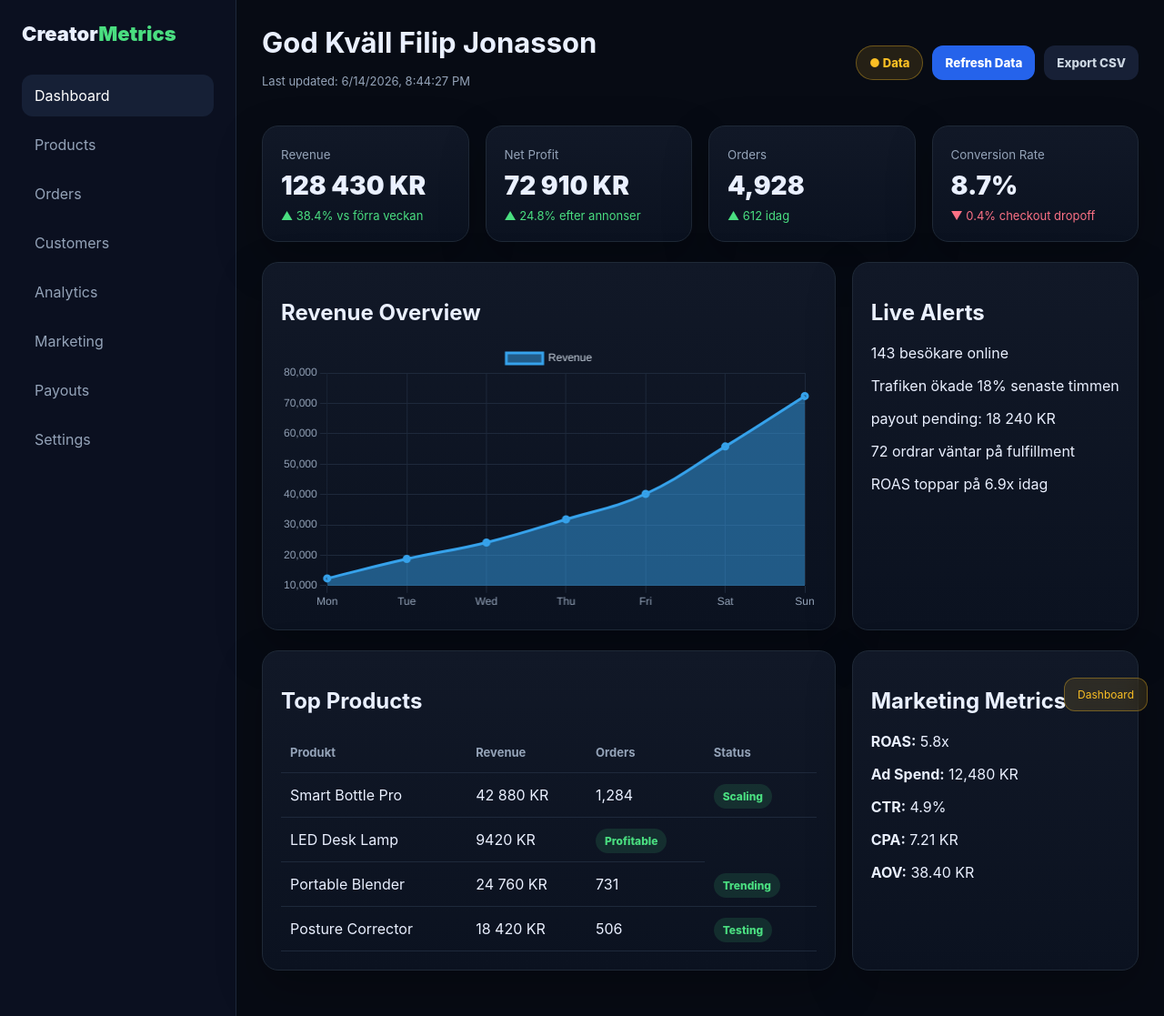
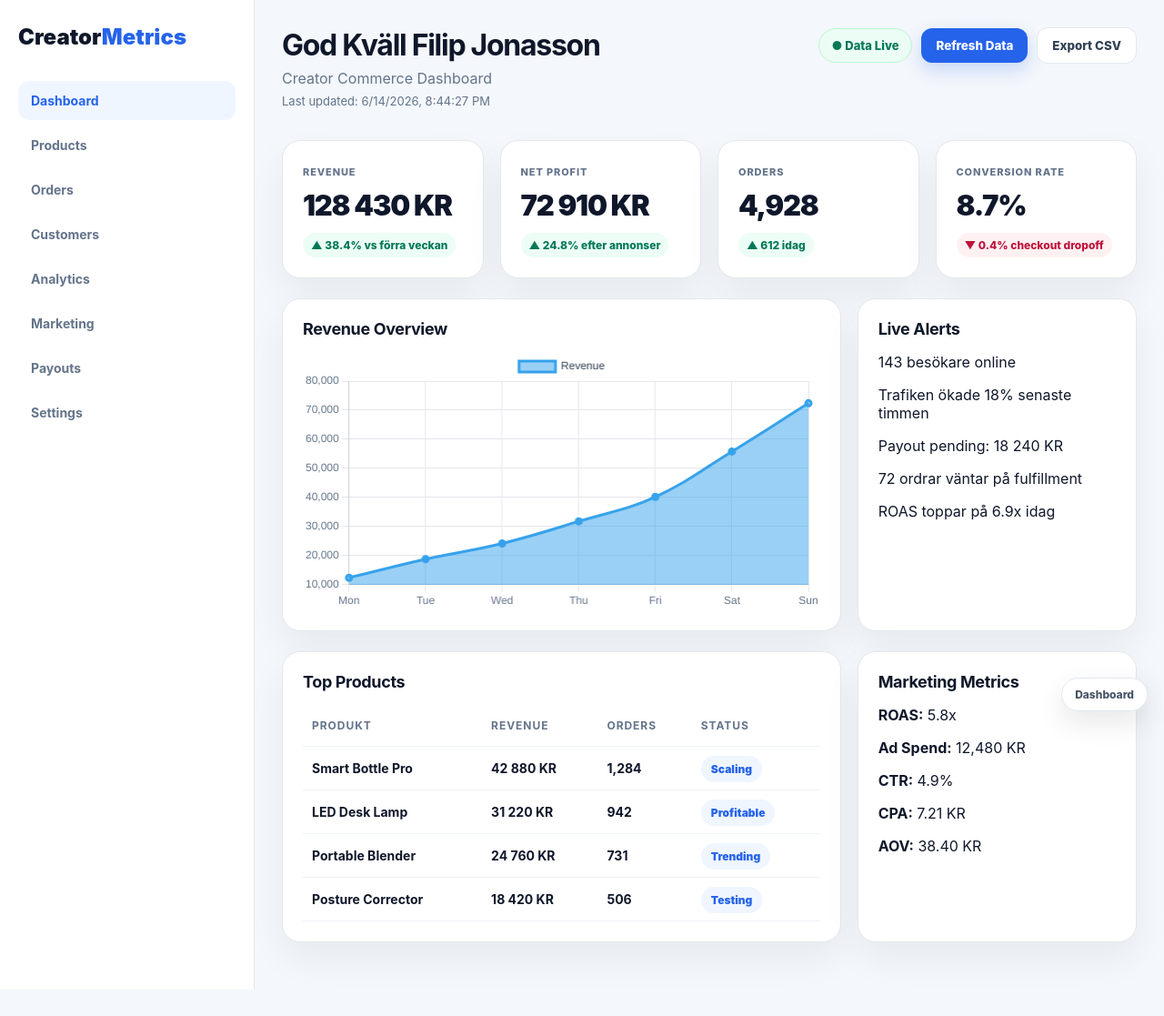
Before and after one commit to cfjonasson/larp, a plain HTML site: page index.html in a window 1280 px wide. Shown: the whole page at 91% size. After the commit the page ends 1088 px from the top, so only its background shows below. Drawn offline with nearby package versions, Linux system fonts and the light colour scheme.

Commit message:
Refactor index.html styles and content for clarity

```diff
--- a/index.html
+++ b/index.html
@@ -5,92 +5,122 @@
   <meta name="viewport" content="width=device-width, initial-scale=1.0" />
   <title>Creator Commerce Dashboard</title>
   <script src="https://cdn.jsdelivr.net/npm/chart.js"></script>
+
   <style>
-    * { box-sizing: border-box; font-family: Inter, system-ui, sans-serif; }
+    * {
+      box-sizing: border-box;
+      font-family: Inter, ui-sans-serif, system-ui, -apple-system, BlinkMacSystemFont, "Segoe UI", sans-serif;
+    }
 
     body {
       margin: 0;
-      background: #070b14;
-      color: #eaf0ff;
+      background: #f4f7fb;
+      color: #0f172a;
     }
 
     .app {
       display: grid;
-      grid-template-columns: 260px 1fr;
+      grid-template-columns: 280px 1fr;
       min-height: 100vh;
     }
 
     aside {
-      background: #0b1020;
-      border-right: 1px solid #1e293b;
-      padding: 24px;
+      background: #ffffff;
+      border-right: 1px solid #e5e7eb;
+      padding: 26px 20px;
     }
 
     .logo {
-      font-size: 22px;
+      font-size: 24px;
       font-weight: 900;
-      margin-bottom: 32px;
+      margin-bottom: 34px;
+      color: #0f172a;
     }
 
-    .logo span { color: #4ade80; }
+    .logo span {
+      color: #2563eb;
+    }
 
     nav a {
-      display: block;
+      display: flex;
+      align-items: center;
       padding: 13px 14px;
-      margin-bottom: 8px;
+      margin-bottom: 6px;
       border-radius: 12px;
-      color: #94a3b8;
+      color: #64748b;
       text-decoration: none;
+      font-weight: 700;
+      font-size: 14px;
     }
 
-    nav a.active, nav a:hover {
-      background: #162036;
-      color: white;
+    nav a.active,
+    nav a:hover {
+      background: #eff6ff;
+      color: #2563eb;
     }
 
-    main { padding: 28px; }
+    main {
+      padding: 30px;
+    }
 
     .topbar {
       display: flex;
       justify-content: space-between;
-      align-items: center;
+      align-items: flex-start;
       margin-bottom: 28px;
-      gap: 16px;
+      gap: 18px;
     }
 
-    h1 { margin: 0; font-size: 31px; }
+    h1 {
+      margin: 0;
+      font-size: 32px;
+      letter-spacing: -0.04em;
+    }
 
-    .muted { color: #94a3b8; }
+    h2 {
+      margin-top: 0;
+      font-size: 18px;
+      letter-spacing: -0.02em;
+    }
+
+    .muted {
+      color: #64748b;
+      margin: 7px 0;
+    }
+
+    .actions {
+      display: flex;
+      gap: 10px;
+      flex-wrap: wrap;
+      align-items: center;
+    }
 
     .demo-badge {
-      background: rgba(251, 191, 36, .12);
-      color: #fbbf24;
-      border: 1px solid rgba(251, 191, 36, .35);
+      background: #ecfdf5;
+      color: #047857;
+      border: 1px solid #bbf7d0;
       padding: 10px 14px;
       border-radius: 999px;
       font-weight: 800;
       font-size: 13px;
     }
 
-    .actions {
-      display: flex;
-      gap: 10px;
-      flex-wrap: wrap;
-    }
-
     button {
       background: #2563eb;
       color: white;
       border: none;
-      padding: 11px 14px;
+      padding: 11px 16px;
       border-radius: 12px;
       font-weight: 800;
       cursor: pointer;
+      box-shadow: 0 8px 20px rgba(37, 99, 235, 0.22);
     }
 
     button.secondary {
-      background: #172036;
-      color: #cbd5e1;
+      background: #ffffff;
+      color: #334155;
+      border: 1px solid #e2e8f0;
+      box-shadow: none;
     }
 
     .grid {
@@ -101,23 +131,47 @@
     }
 
     .card {
-      background: linear-gradient(180deg, #111827, #0b1220);
-      border: 1px solid #1f2937;
-      border-radius: 18px;
-      padding: 20px;
-      box-shadow: 0 20px 50px rgba(0,0,0,.25);
+      background: #ffffff;
+      border: 1px solid #e5e7eb;
+      border-radius: 20px;
+      padding: 22px;
+      box-shadow: 0 18px 40px rgba(15, 23, 42, 0.06);
     }
 
-    .card small { color: #94a3b8; }
+    .card small {
+      color: #64748b;
+      font-weight: 800;
+      text-transform: uppercase;
+      font-size: 11px;
+      letter-spacing: .08em;
+    }
 
     .value {
-      font-size: 28px;
-      font-weight: 900;
-      margin-top: 8px;
+      font-size: 31px;
+      font-weight: 950;
+      margin-top: 10px;
+      letter-spacing: -0.04em;
     }
 
-    .up { color: #4ade80; font-size: 13px; margin-top: 8px; }
-    .down { color: #fb7185; font-size: 13px; margin-top: 8px; }
+    .up,
+    .down {
+      display: inline-flex;
+      margin-top: 12px;
+      padding: 6px 9px;
+      border-radius: 999px;
+      font-size: 12px;
+      font-weight: 800;
+    }
+
+    .up {
+      color: #047857;
+      background: #ecfdf5;
+    }
+
+    .down {
+      color: #be123c;
+      background: #fff1f2;
+    }
 
     .content {
       display: grid;
@@ -126,51 +180,89 @@
       margin-bottom: 22px;
     }
 
-    canvas { width: 100% !important; max-height: 330px; }
+    canvas {
+      width: 100% !important;
+      max-height: 330px;
+    }
 
     table {
       width: 100%;
       border-collapse: collapse;
+      font-size: 14px;
     }
 
-    th, td {
-      padding: 14px 10px;
-      border-bottom: 1px solid #1e293b;
+    th,
+    td {
+      padding: 15px 10px;
+      border-bottom: 1px solid #eef2f7;
       text-align: left;
     }
 
     th {
-      color: #94a3b8;
-      font-size: 13px;
+      color: #64748b;
+      font-size: 12px;
+      text-transform: uppercase;
+      letter-spacing: .08em;
+    }
+
+    td {
+      color: #0f172a;
+      font-weight: 650;
     }
 
     .pill {
-      padding: 6px 10px;
+      padding: 7px 11px;
       border-radius: 999px;
       font-size: 12px;
-      font-weight: 800;
-      background: rgba(74, 222, 128, .13);
-      color: #4ade80;
+      font-weight: 900;
+      background: #eff6ff;
+      color: #2563eb;
     }
 
     .footer-note {
       position: fixed;
       right: 18px;
       bottom: 18px;
-      background: rgba(251, 191, 36, .12);
-      color: #fbbf24;
-      border: 1px solid rgba(251, 191, 36, .35);
+      background: #ffffff;
+      color: #475569;
+      border: 1px solid #e2e8f0;
       padding: 10px 14px;
-      border-radius: 12px;
+      border-radius: 999px;
       font-size: 12px;
-      backdrop-filter: blur(10px);
+      font-weight: 800;
+      box-shadow: 0 12px 30px rgba(15, 23, 42, 0.1);
     }
 
-    @media (max-width: 950px) {
-      .app { grid-template-columns: 1fr; }
-      aside { display: none; }
-      .grid, .content { grid-template-columns: 1fr; }
-      .topbar { flex-direction: column; align-items: flex-start; }
+    @media (max-width: 1050px) {
+      .grid {
+        grid-template-columns: repeat(2, 1fr);
+      }
+
+      .content {
+        grid-template-columns: 1fr;
+      }
+    }
+
+    @media (max-width: 750px) {
+      .app {
+        grid-template-columns: 1fr;
+      }
+
+      aside {
+        display: none;
+      }
+
+      main {
+        padding: 20px;
+      }
+
+      .grid {
+        grid-template-columns: 1fr;
+      }
+
+      .topbar {
+        flex-direction: column;
+      }
     }
   </style>
 </head>
@@ -195,21 +287,21 @@
       <div class="topbar">
         <div>
           <h1>God Kväll Filip Jonasson</h1>
-          <p class="muted"Creator Commerance Dashboard</p>
+          <p class="muted">Creator Commerce Dashboard</p>
           <p class="muted" style="font-size:13px;">Last updated: <span id="lastUpdated"></span></p>
         </div>
 
         <div class="actions">
-          <div class="demo-badge">● Data</div>
+          <div class="demo-badge">● Data Live</div>
           <button onclick="randomize()">Refresh Data</button>
-          <button class="secondary" onclick="alert( 'CSV export generated')">Export CSV</button>
+          <button class="secondary" onclick="alert('CSV export generated')">Export CSV</button>
         </div>
       </div>
 
       <div class="grid">
         <div class="card">
           <small>Revenue</small>
-          <div class="value" id="revenue"> 128 430 KR</div>
+          <div class="value" id="revenue">128 430 KR</div>
           <div class="up">▲ 38.4% vs förra veckan</div>
         </div>
 
@@ -240,11 +332,11 @@
 
         <div class="card">
           <h2>Live Alerts</h2>
-          <p> 143 besökare online</p>
+          <p>143 besökare online</p>
           <p>Trafiken ökade 18% senaste timmen</p>
-          <p>payout pending: 18 240 KR</p>
+          <p>Payout pending: 18 240 KR</p>
           <p>72 ordrar väntar på fulfillment</p>
-          <p> ROAS toppar på 6.9x idag</p>
+          <p>ROAS toppar på 6.9x idag</p>
         </div>
       </div>
 
@@ -269,8 +361,8 @@
               </tr>
               <tr>
                 <td>LED Desk Lamp</td>
-                <td$31 220 KR</td>
-                <td>9420 KR</td>
+                <td>31 220 KR</td>
+                <td>942</td>
                 <td><span class="pill">Profitable</span></td>
               </tr>
               <tr>
@@ -281,7 +373,7 @@
               </tr>
               <tr>
                 <td>Posture Corrector</td>
-                <td>18 420 KR </td>
+                <td>18 420 KR</td>
                 <td>506</td>
                 <td><span class="pill">Testing</span></td>
               </tr>
@@ -292,7 +384,7 @@
         <div class="card">
           <h2>Marketing Metrics</h2>
           <p><strong>ROAS:</strong> 5.8x</p>
-          <p><strong>Ad Spend:</strong>  12,480 KR</p>
+          <p><strong>Ad Spend:</strong> 12,480 KR</p>
           <p><strong>CTR:</strong> 4.9%</p>
           <p><strong>CPA:</strong> 7.21 KR</p>
           <p><strong>AOV:</strong> 38.40 KR</p>
@@ -319,24 +411,24 @@
       options: {
         plugins: {
           legend: {
-            labels: { color: "#cbd5e1" }
+            labels: { color: "#334155" }
           }
         },
         scales: {
           x: {
-            ticks: { color: "#94a3b8" },
-            grid: { color: "#1e293b" }
+            ticks: { color: "#64748b" },
+            grid: { color: "#e5e7eb" }
           },
           y: {
-            ticks: { color: "#94a3b8" },
-            grid: { color: "#1e293b" }
+            ticks: { color: "#64748b" },
+            grid: { color: "#e5e7eb" }
           }
         }
       }
     });
 
     function money(num) {
-      return "KR" + num.toLocaleString("en-US");
+      return num.toLocaleString("sv-SE") + " KR";
     }
 
     function randomize() {
```
